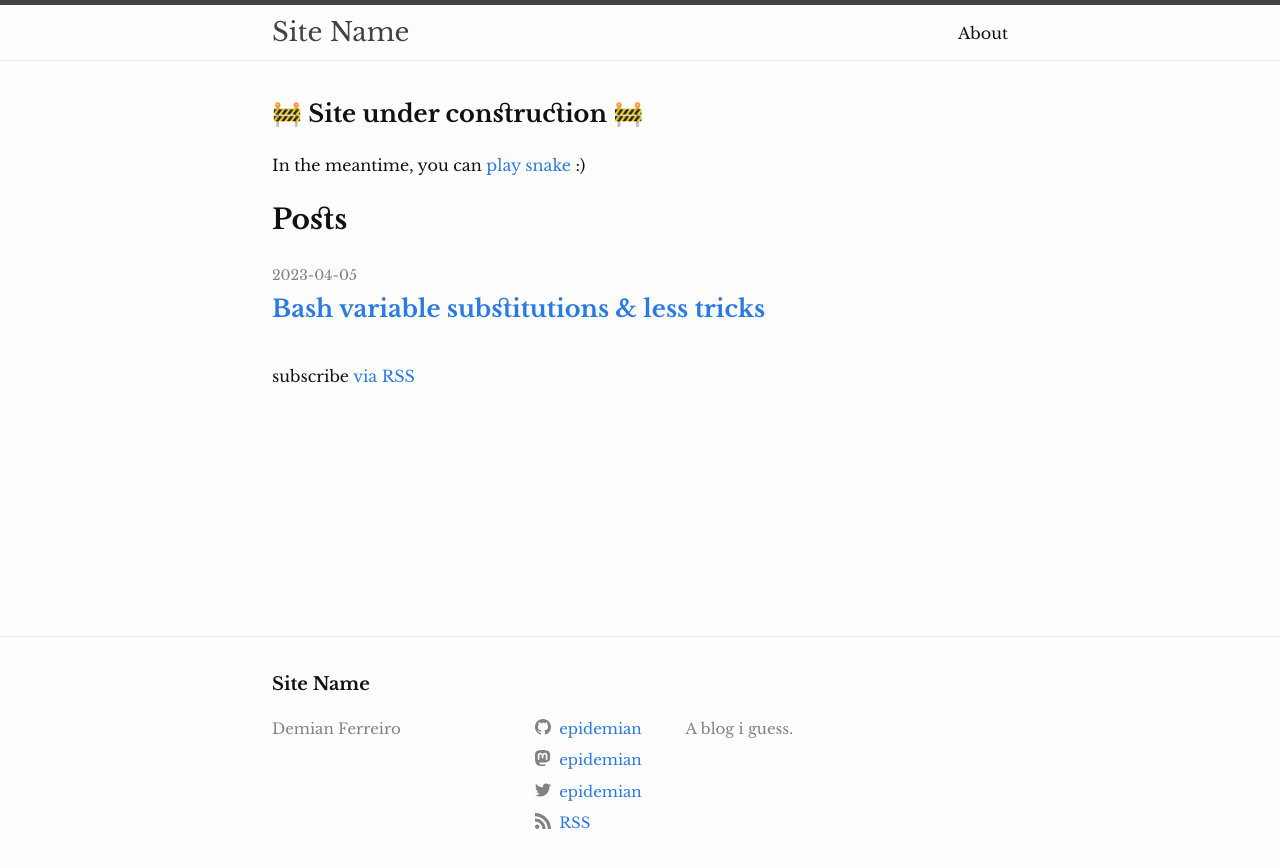
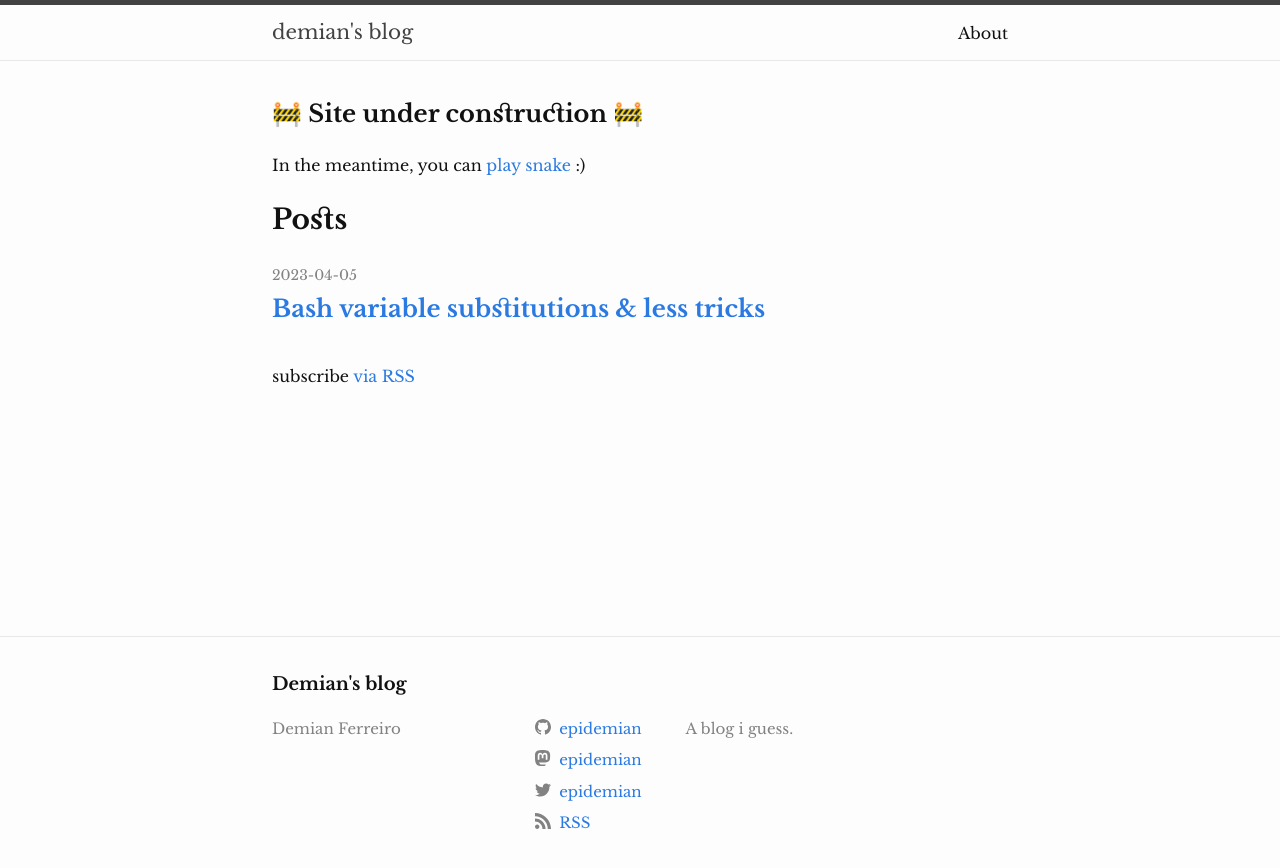
Before and after one commit to epidemian/epidemian.github.io, a Jekyll site: the page built from index.md, in a window 1280 px wide. Shown: the top 868 px of the page. Built offline with Jekyll 4.4.1, drawn with Linux system fonts in a browser that asks for light colours.

Commit message:
Add super generic and lame website name

```diff
--- a/_config.yml
+++ b/_config.yml
@@ -1,4 +1,4 @@
-title: Site Name
+title: Demian's blog
 author: Demian Ferreiro
 # email: your-email@example.com
 description: >-
--- a/assets/styles.css
+++ b/assets/styles.css
@@ -175,7 +175,7 @@ td {
 /**
  * Site header
  */
- .site-header {
+.site-header {
   border-top: 5px solid var(--grey-color-dark);
   border-bottom: 1px solid var(--grey-color-light);
   position: relative;
@@ -189,8 +189,9 @@ td {
 }
 
 .site-title {
-  font-size: 1.625rem;
+  font-size: 1.25rem;
   color: var(--grey-color-dark);
+  text-transform: lowercase;
 }
 
 .site-nav .nav-trigger {
```
